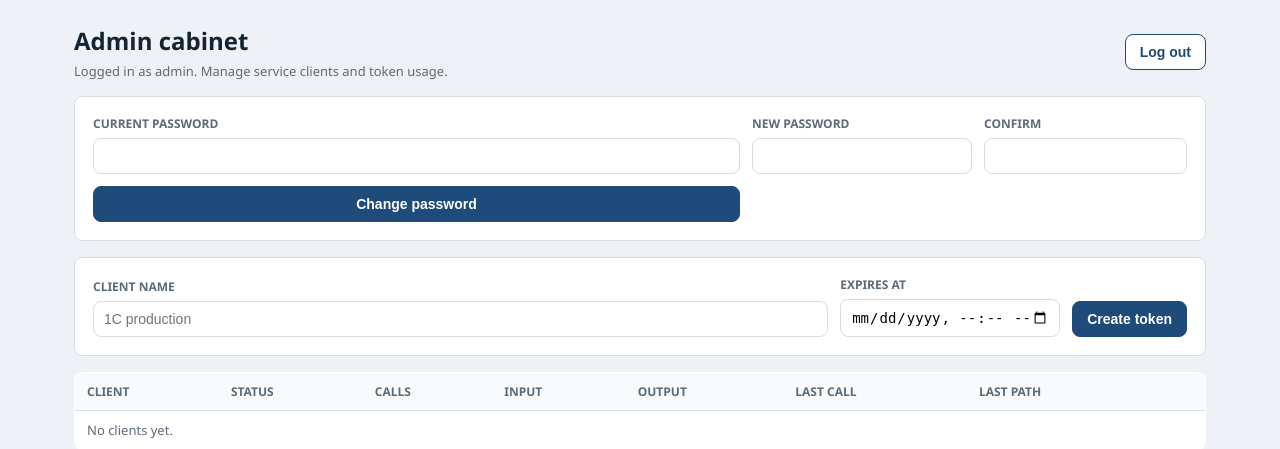
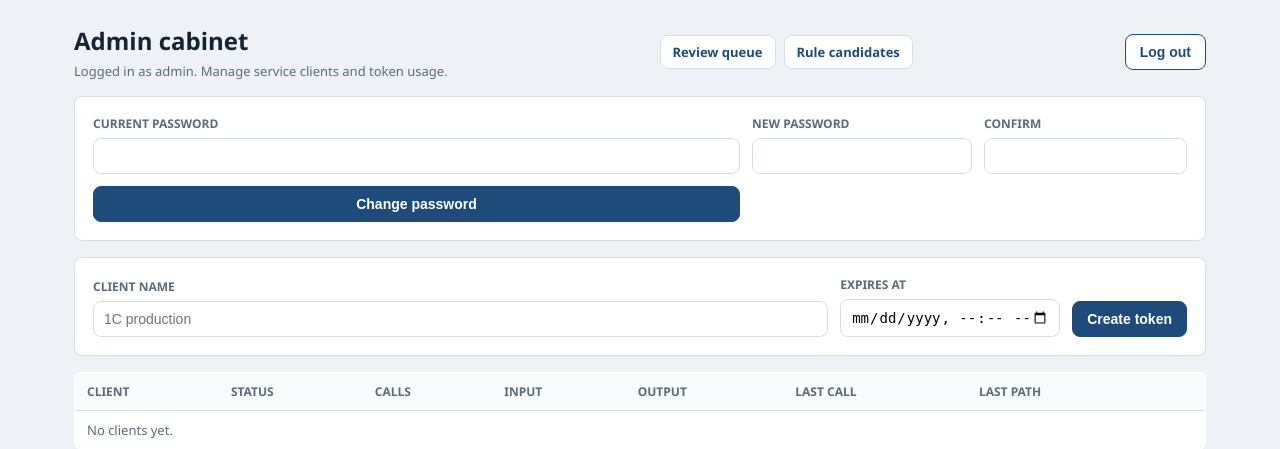
Before and after one commit to nurbolatkz/word-consructor, a Flask app: page /services/word-constructor/admin/cabinet in a window 1280 px wide. Shown: the top 449 px of the page. Run offline with Flask 3, Linux system fonts and the light colour scheme; the visitor is signed in with stand-in values (Sample User, id 1); parts of the project's set-up code (start-up, migrations or seed data) failed here and were passed over; some libraries are stand-ins or nearby versions.

Commit message:
update and improved with visual test v6 claude

```diff
--- a/word_constructor/app.py
+++ b/word_constructor/app.py
@@ -75,6 +75,7 @@ from word_constructor.ai_correction.pipeline import correct_document_two_model a
 from word_constructor.ai_correction.pipeline import correct_slot_values as _ai_pipeline_correct_slot_values
 from word_constructor.ai_correction.pipeline import startup_health as ai_correction_startup_health
 from word_constructor.admin_views import enqueue_background_review_log
+from word_constructor.admin_storage import load_review_items as _load_review_items
 
 logger = logging.getLogger(__name__)
 
@@ -2144,6 +2145,10 @@ def admin_cabinet():
     new_token = session.pop("new_client_token", None)
     password_message = session.pop("password_message", "")
     password_error = session.pop("password_error", "")
+    try:
+        pending_review_count = sum(1 for item in _load_review_items() if item.get("status") == "pending")
+    except Exception:
+        pending_review_count = 0
     return render_template(
         "word_constructor/admin_cabinet.html",
         clients=clients,
@@ -2151,6 +2156,7 @@ def admin_cabinet():
         admin_username=os.environ.get("ADMIN_USERNAME", "admin"),
         password_message=password_message,
         password_error=password_error,
+        pending_review_count=pending_review_count,
     )
 
 
--- a/word_constructor/templates/word_constructor/admin_cabinet.html
+++ b/word_constructor/templates/word_constructor/admin_cabinet.html
@@ -34,7 +34,11 @@
     .muted { color:var(--muted); }
     .num { font-variant-numeric:tabular-nums; white-space:nowrap; }
     .path { max-width:260px; word-break:break-all; }
-    @media (max-width:820px) { .shell { padding:16px; } .grid { grid-template-columns:1fr; } table { display:block; overflow:auto; } }
+    .nav-links { display:flex; gap:8px; align-items:center; }
+    .nav-links a { display:inline-flex; align-items:center; gap:6px; text-decoration:none; border:1px solid var(--line); border-radius:8px; padding:7px 12px; font-size:13px; font-weight:600; color:var(--accent); background:var(--surface); }
+    .nav-links a:hover { background:#eef2f6; }
+    .badge { display:inline-block; background:var(--err); color:#fff; border-radius:999px; padding:1px 7px; font-size:11px; font-weight:700; min-width:18px; text-align:center; }
+    @media (max-width:820px) { .shell { padding:16px; } .grid { grid-template-columns:1fr; } table { display:block; overflow:auto; } .topbar { flex-wrap:wrap; } }
   </style>
 </head>
 <body>
@@ -43,6 +47,12 @@
       <div>
         <h1>Admin cabinet</h1>
         <p class="sub">Logged in as {{ admin_username }}. Manage service clients and token usage.</p>
+      </div>
+      <div class="nav-links">
+        <a href="/admin/review">
+          Review queue{% if pending_review_count %} <span class="badge">{{ pending_review_count }}</span>{% endif %}
+        </a>
+        <a href="/admin/rule-candidates">Rule candidates</a>
       </div>
       <form method="post" action="/services/word-constructor/admin/logout"><button class="secondary" type="submit">Log out</button></form>
     </div>
```
